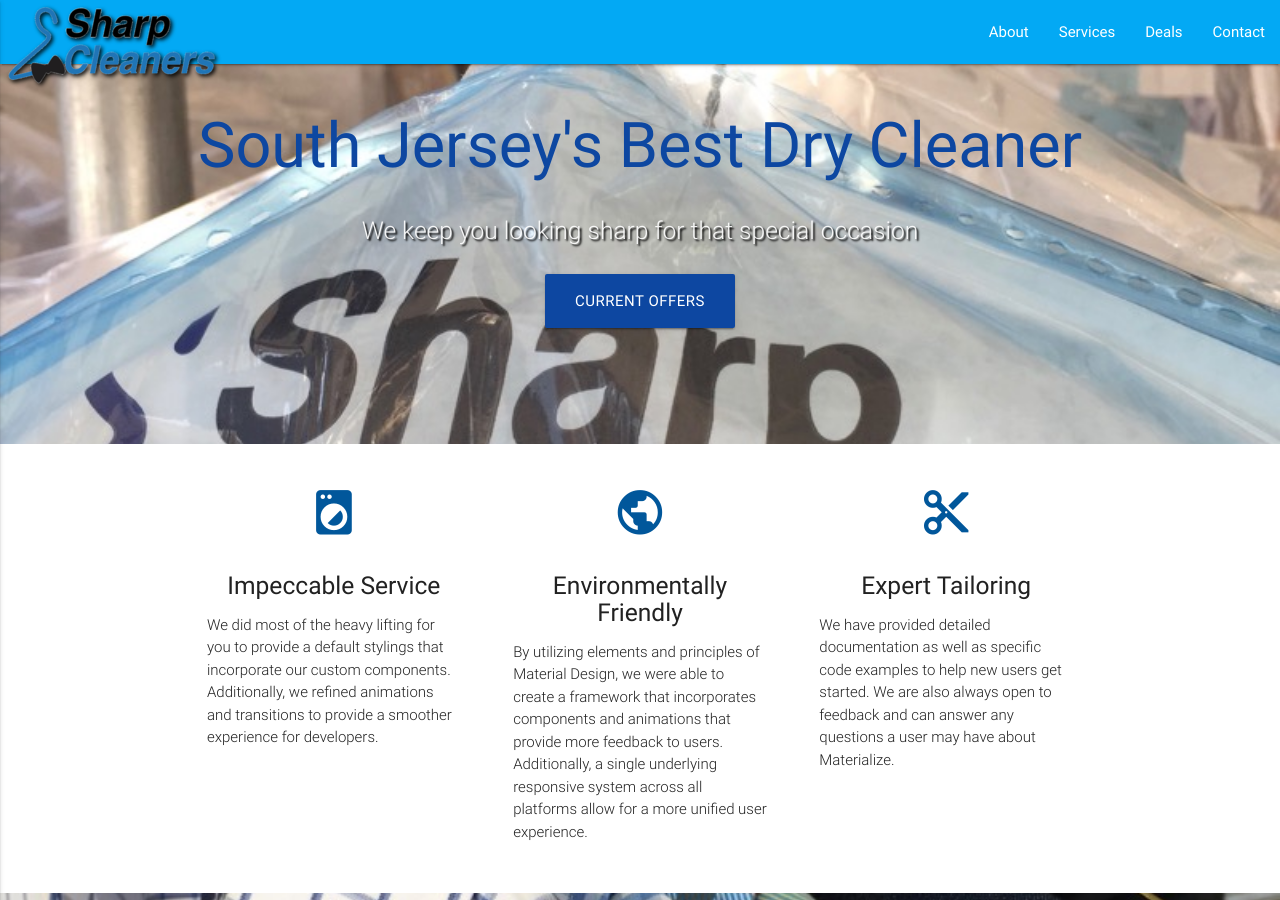
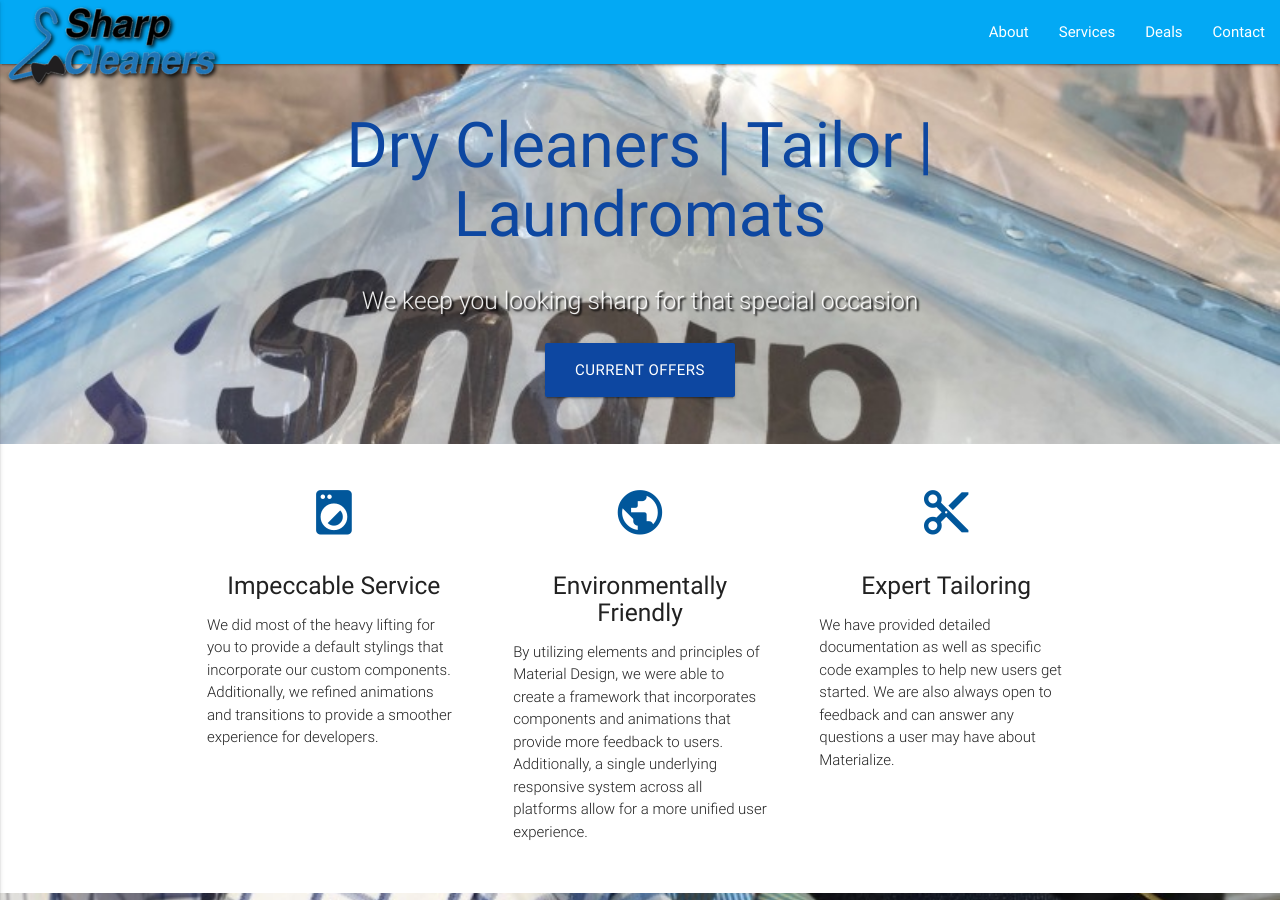
Before and after one commit to sharpcleanersnj/sharpcleanersnj.github.io, a Jekyll site: the page built from index.md, in a window 1280 px wide and 900 px high. Built offline with Jekyll 4.4.1, drawn with Linux system fonts in a browser that asks for light colours; nearby versions of some CDN libraries.

Commit message:
Update home.html

```diff
--- a/_layouts/home.html
+++ b/_layouts/home.html
@@ -6,7 +6,7 @@ layout: default
   <div class="section no-pad-bot">
     <div class="container">
       <br><br>
-      <h1 class="header center blue-text text-darken-4">South Jersey's Best Dry Cleaner</h1>
+      <h1 class="header center blue-text text-darken-4">Dry Cleaners | Tailor | Laundromats</h1>
       <div class="row center">
         <h5 class="header col s12 light">We keep you looking sharp for that special occasion</h5>
       </div>
```
